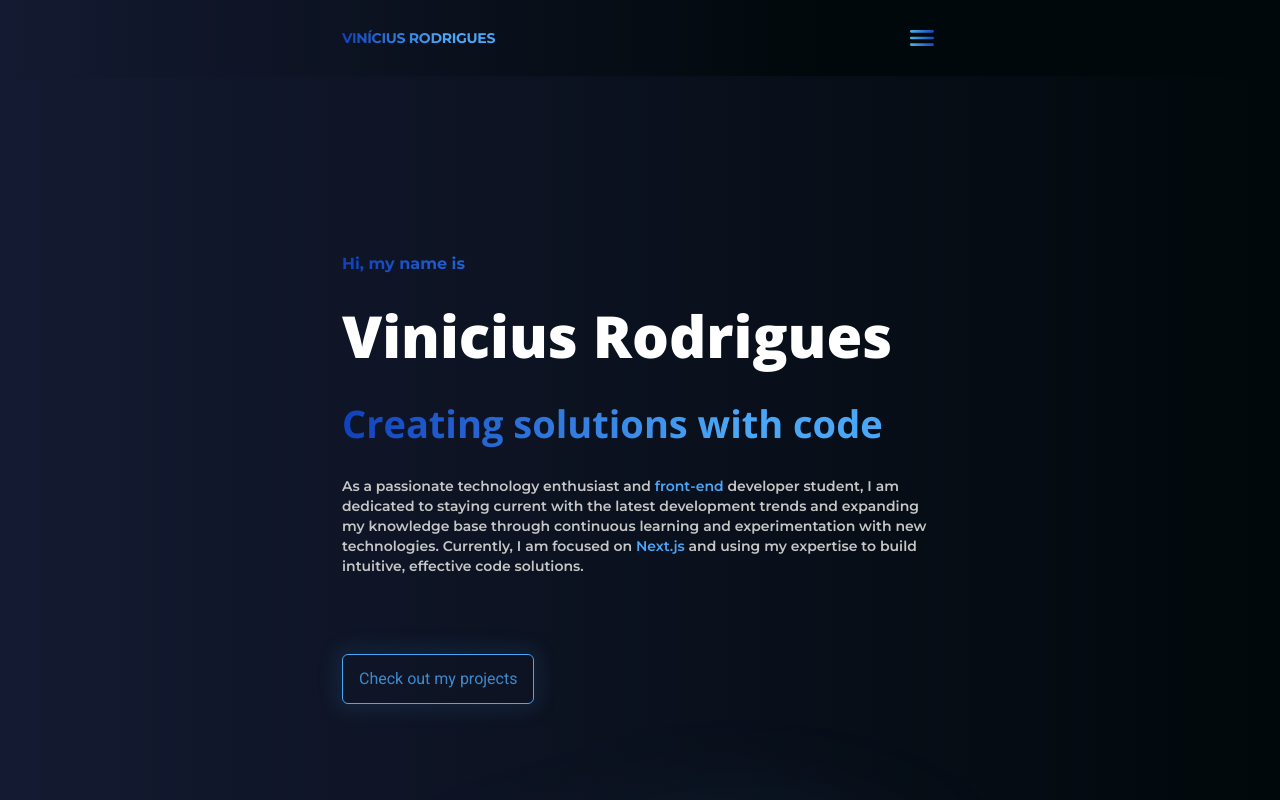
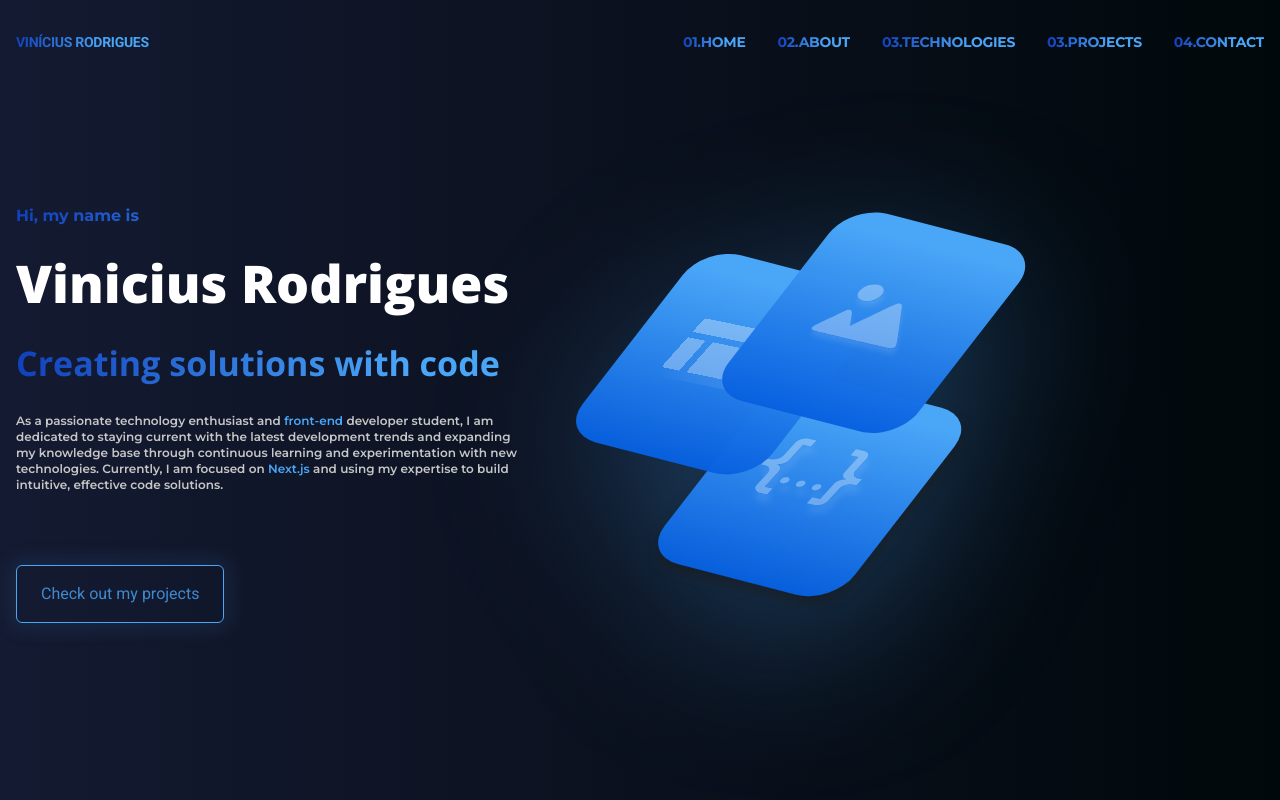
Before and after one commit to ViniSCode/vinicius-rodrigues, a React (Create React App) app: page / in a window 1280 px wide. Shown: the top 800 px of the page. Built offline with nearby package versions, Linux system fonts and the light colour scheme.

Commit message:
starting desktop

```diff
--- a/public/index.html
+++ b/public/index.html
@@ -14,6 +14,8 @@
   </head>
   <body>
     <noscript>You need to enable JavaScript to run this app.</noscript>
-    <div id="root"></div>
+    <div class="page-container">
+      <div id="root"></div>
+    </div>
   </body>
 </html>
--- a/src/pages/home.js
+++ b/src/pages/home.js
@@ -74,7 +74,7 @@ export default function Home () {
 
   return (
     <div className="container snap-start snap-mandatory scroll-smooth mx-auto">
-      <div className="menu-bg-blue-gradient fixed top-0 left-0 right-0 shadow-sm z-[20]">
+      <div className="lg:hidden menu-bg-blue-gradient fixed top-0 left-0 right-0 shadow-sm z-[20]">
         <header className="pt-[22px] pb-[22px] w-full max-w-[358px] md:max-w-[628px] px-4 mx-auto">
           <nav className="flex items-center justify-between">
             <span className="font-montserrat font-bold text-sm leading-[17px] tracking-[-0.02em] text-blue-gradient">VINÍCIUS RODRIGUES</span>
@@ -82,28 +82,44 @@ export default function Home () {
           </nav>
         </header>
       </div>
+      <div className="hidden lg:block max-w-[1283px] mx-auto mt-8 px-4">
+        <nav className='flex items-center justify-between'>
+          <span className="text-blue-gradient font-bold leading-5 tracking-[-0.02em] text-sm">VINÍCIUS RODRIGUES</span>
+          <ul className='flex items-center gap-8 font-montserrat font-bold leading-5 tracking-[-0.02em] text-sm'>
+            <li><a href='/' className='text-blue-gradient transition-filter hover:brightness-150'>01.HOME</a></li>
+            <li><a href='/' className='text-blue-gradient transition-filter hover:brightness-150'>02.ABOUT</a></li>
+            <li><a href='/' className='text-blue-gradient transition-filter hover:brightness-150'>03.TECHNOLOGIES</a></li>
+            <li><a href='/' className='text-blue-gradient transition-filter hover:brightness-150'>03.PROJECTS</a></li>
+            <li><a href='/' className='text-blue-gradient transition-filter hover:brightness-150'>04.CONTACT</a></li>
+          </ul>
+        </nav>
+      </div>
 
-      <main className="mt-[132px] md:mt-[252px] max-w-[358px] md:max-w-[628px] px-4 mx-auto">
-        <motion.section className="text-white" ref={section1Ref} initial={inViewFadeOut} animate={opacitySection1}>
+      <main className="mt-[132px] md:mt-[252px] lg:mt-[152px] max-w-[358px] md:max-w-[628px] lg:max-w-[1283px] px-4 mx-auto">
+        <motion.section className="text-white lg:relative" ref={section1Ref} initial={inViewFadeOut} animate={opacitySection1}>
+          <div className='lg:max-w-[600px]'>
             <p className="text-blue-gradient font-montserrat font-bold text-xs md:text-base">Hi, my name is</p>
-          <h1 className="mt-4 font-sans font-extrabold text-[32px] md:text-[58px]">Vinicius Rodrigues</h1>
-          <h2 className="mt-4 font-sans font-bold text-[20px] text-blue-gradient md:text-[38px]">Creating solutions with code</h2>
-          <p className="mt-6 font-montserrat font-semibold text-xs text-gray-250 md:text-sm">As a passionate technology enthusiast and <span className="text-blue-500">front-end</span> developer
+            <h1 className="mt-4 font-sans font-extrabold text-[32px] md:text-[58px] lg:text-[52px]">Vinicius Rodrigues</h1>
+            <h2 className="mt-4 font-sans font-bold text-[20px] text-blue-gradient md:text-[38px] lg:text-[34px]">Creating solutions with code</h2>
+            <p className="lg:max-w-[510px] mt-6 font-montserrat font-semibold text-xs text-gray-250 md:text-sm lg:text-xs">As a passionate technology enthusiast and <span className="text-blue-500">front-end</span> developer
               student, I am dedicated to staying current with the latest
               development trends and expanding my knowledge base through
               continuous learning and experimentation with new technologies.
               Currently, I am focused on <span className="text-blue-500">Next.js</span> and using my expertise to build
               intuitive, effective code solutions.
             </p>
-          <button className="button-properties py-3 px-4 mt-[78px] transition-colors hover:bg-blue-300 hover:text-blue-500">
+            <button className="button-properties py-3 px-4 lg:py-4 lg:px-6 mt-[78px] transition-colors hover:bg-blue-300 hover:text-blue-500 lg:mt-[72px]">
               Check out my projects
             </button>
+          </div>
 
-          <img src="/assets/hero.svg" alt="" className="mt-32 block w-[310.38px] hero-image md:mx-auto md:w-[520.45px]"/>
+          <img src="/assets/hero.svg" alt="" className="mt-32 block w-[310.38px] static hero-image md:mx-auto md:w-[520.45px] lg:absolute lg:top-0 lg:bottom-0 lg:left-[34rem] lg:mt-0 lg:w-[480px]"/>
         </motion.section>
 
         <motion.section className="mt-[398px]" ref={section2Ref} initial={inViewFadeOut} animate={opacitySection2}>
           <h2 className="text-center font-montserrat font-bold text-[28px] leading-10 tracking-[-0.02em] text-blue-gradient md:text-[40px]">02. About</h2>
+          <div className='lg:flex lg:gap-10'>
+            <div className="lg:max-w-[600px]">
               <p className="mt-[92px] md:mt-[152px] font-montserrat text-sm text-white leading-[20px]">
                 Hi there! My name is Vinícius and I am passionate about creating
                 engaging web experiences. I have a background in System Analysis and Development
@@ -111,28 +127,30 @@ export default function Home () {
                 My technical skills include technologies
                 such as  <span className="text-blue-500">React, Next.JS, and Typescript</span>.
               </p>
-          <p className="mt-4 md:mt-[20px] font-montserrat text-sm leading-[14px] tracking-[-0.02em] text-white leading-[20px]">
+              <p className="mt-4 md:mt-[20px] font-montserrat text-sm tracking-[-0.02em] text-white leading-[20px]">
                 I have experience working on personal projects, including:
               </p>
-          <ol className="mt-4 ml-4 md:mt-[20px] font-montserrat text-sm leading-[14px] tracking-[-0.02em] text-white leading-[20px] list-disc">
+              <ol className="mt-4 ml-4 md:mt-[20px] font-montserrat text-sm tracking-[-0.02em] text-white leading-[20px] list-disc">
                 <li className="mt-4">DopeShoe, a NextJS application that uses <span className="text-blue-500">Stripe, GraphQL (URQL),</span> Typescript, <span className="text-blue-500">Tailwind,</span> and <span className="text-blue-500">Hygraph</span></li>
                 <li className="mt-4">Githubstats, a NextJS application that uses GraphQL <span className="text-blue-500">(Apollo Client)</span>, Typescript, and <span className="text-blue-500">ChakraUI</span> to search for and display statistics from a user's GitHub profile</li>
                 <li className="mt-4">DevBlog, A ReactJS-based blog called DevBlog, using <span className="text-blue-500">firebase, Prismic CMS, and sass</span></li>
                 <li className="mt-4">Monances A simple Finance App built with <span className="text-blue-500">HTML, CSS, and JavaScript</span></li>
               </ol>
-          <p className="mt-4 md:mt-[20px] font-montserrat text-sm leading-[14px] tracking-[-0.02em] text-white leading-[20px]">
+              <p className="mt-4 md:mt-[20px] font-montserrat text-sm tracking-[-0.02em] text-white leading-[20px]">
                 In addition to my web development experience, I am currently taking an
                 online course on Introduction to Computer Science (CS50).
                 I also have a basic knowledge of design tools like Figma and Photoshop
                 and programming languages like C, Python, and Java.
               </p>
-          <p className="mt-4 md:mt-[20px] font-montserrat text-sm leading-[14px] tracking-[-0.02em] text-white leading-[20px]">
+              <p className="mt-4 md:mt-[20px] font-montserrat text-sm tracking-[-0.02em] text-white leading-[20px]">
                 I am constantly learning and improving my skills in web development and am
                 dedicated to creating intuitive and user-friendly digital experiences.
               </p>
+            </div>
 
             <div className="flex justify-center">
               <img src="/assets/avatar.png" alt="Vinícius Rodrigues" className="mt-14 md:mt-[92px] w-[283px] md:w-[390px]"/>
+            </div>
           </div>
         </motion.section>
 
```
Lines whose indentation alone changed are shown as unchanged.
